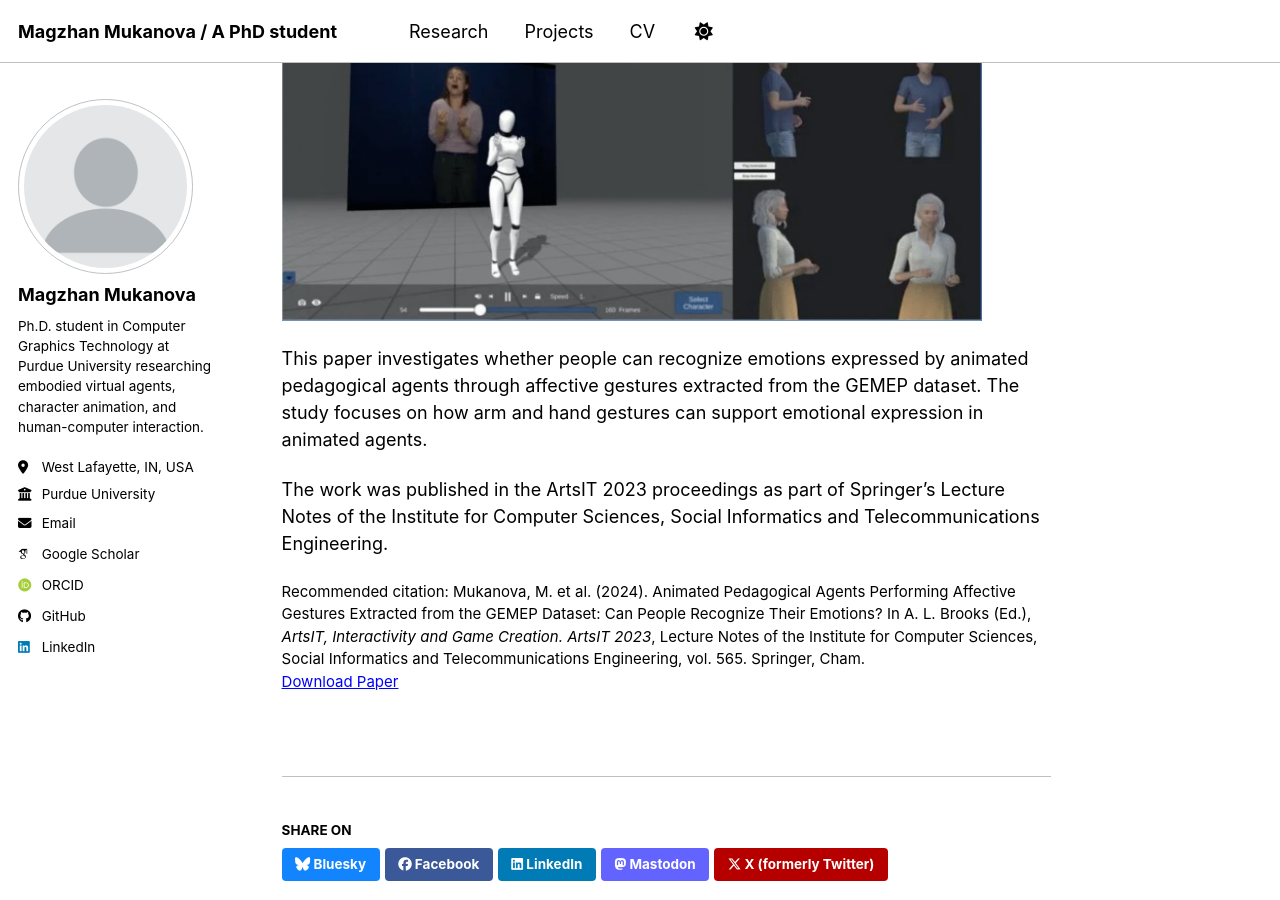
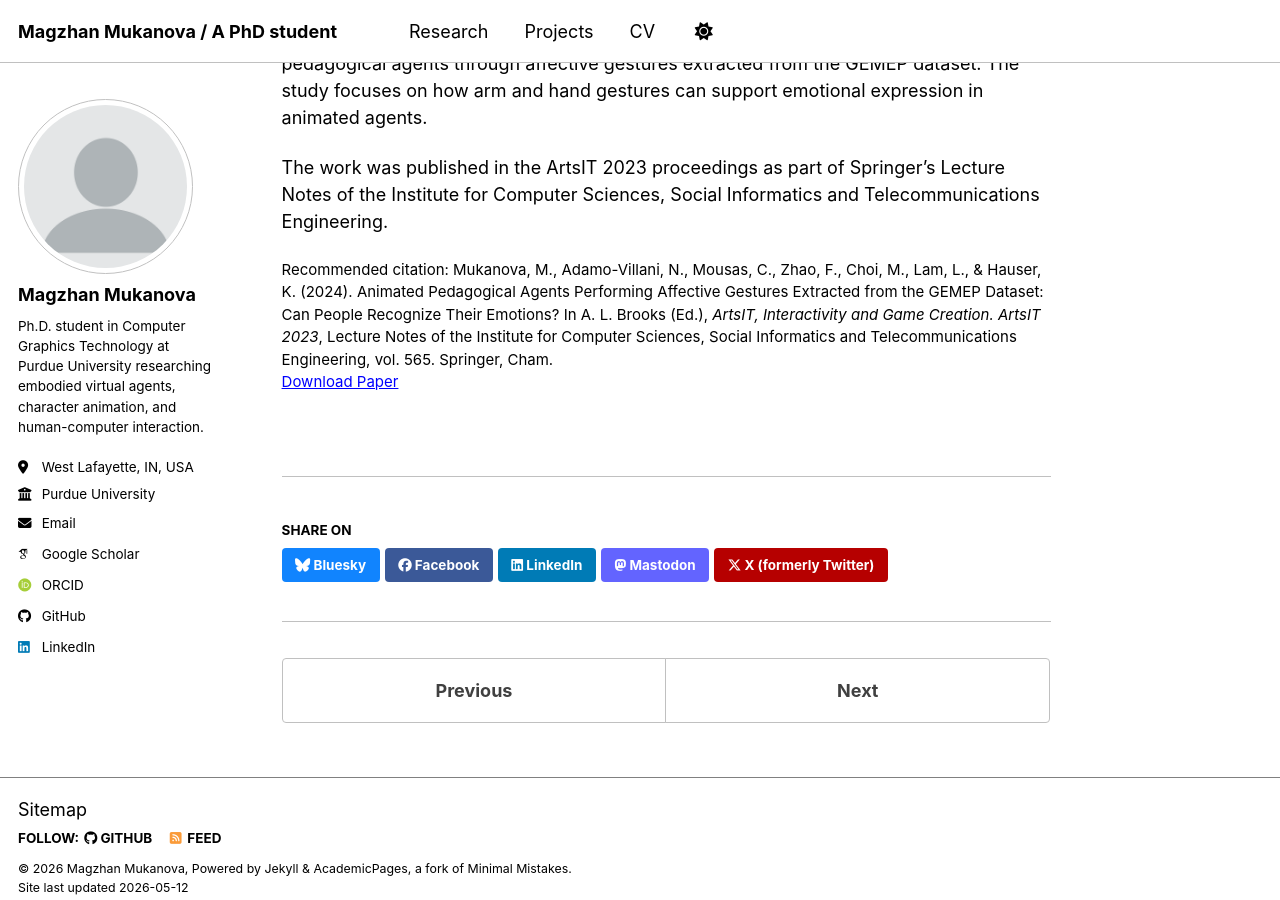
Before and after one commit to magimn00/magimn00.github.io, a Jekyll site: the page built from _publications/2024-animated-pedagogical-agents-gemep.md, in a window 1280 px wide and 900 px high, scrolled down 256 px. Built offline with Jekyll 4.4.1, drawn with Linux system fonts in a browser that asks for light colours; some web fonts are replaced; a script bundle is joined from its source files by our own code; library files that are not in the unit come from our copies.

Commit message:
Update 2024-animated-pedagogical-agents-gemep.md

```diff
--- a/_publications/2024-animated-pedagogical-agents-gemep.md
+++ b/_publications/2024-animated-pedagogical-agents-gemep.md
@@ -1,18 +1,24 @@
 ---
+header:
+  teaser: /images/Gemep.png
+
 title: "Animated Pedagogical Agents Performing Affective Gestures Extracted from the GEMEP Dataset: Can People Recognize Their Emotions?"
 collection: publications
 category: publications
 permalink: /publication/2024-animated-pedagogical-agents-gemep
+
+authors: '<strong>Mukanova, M.</strong>, Adamo-Villani, N., Mousas, C., Zhao, F., Choi, M., Lam, L., & Hauser, K.'
+
 excerpt: 'This paper examines whether people can recognize emotions expressed through affective gestures performed by animated pedagogical agents.'
+
 date: 2024-03-21
+
 venue: 'ArtsIT 2023, Lecture Notes of the Institute for Computer Sciences, Social Informatics and Telecommunications Engineering, vol. 565'
+
 paperurl: 'https://doi.org/10.1007/978-3-031-55312-7_20'
-citation: 'Mukanova, M. et al. (2024). Animated Pedagogical Agents Performing Affective Gestures Extracted from the GEMEP Dataset: Can People Recognize Their Emotions? In A. L. Brooks (Ed.), <i>ArtsIT, Interactivity and Game Creation. ArtsIT 2023</i>, Lecture Notes of the Institute for Computer Sciences, Social Informatics and Telecommunications Engineering, vol. 565. Springer, Cham.'
-header:
-  teaser: /images/Gemep.png
+
+citation: 'Mukanova, M., Adamo-Villani, N., Mousas, C., Zhao, F., Choi, M., Lam, L., & Hauser, K. (2024). Animated Pedagogical Agents Performing Affective Gestures Extracted from the GEMEP Dataset: Can People Recognize Their Emotions? In A. L. Brooks (Ed.), <i>ArtsIT, Interactivity and Game Creation. ArtsIT 2023</i>, Lecture Notes of the Institute for Computer Sciences, Social Informatics and Telecommunications Engineering, vol. 565. Springer, Cham.'
 ---
-
-<img src="/images/Gemep.png" width="700">
 
 This paper investigates whether people can recognize emotions expressed by animated pedagogical agents through affective gestures extracted from the GEMEP dataset. The study focuses on how arm and hand gestures can support emotional expression in animated agents.
 
```
